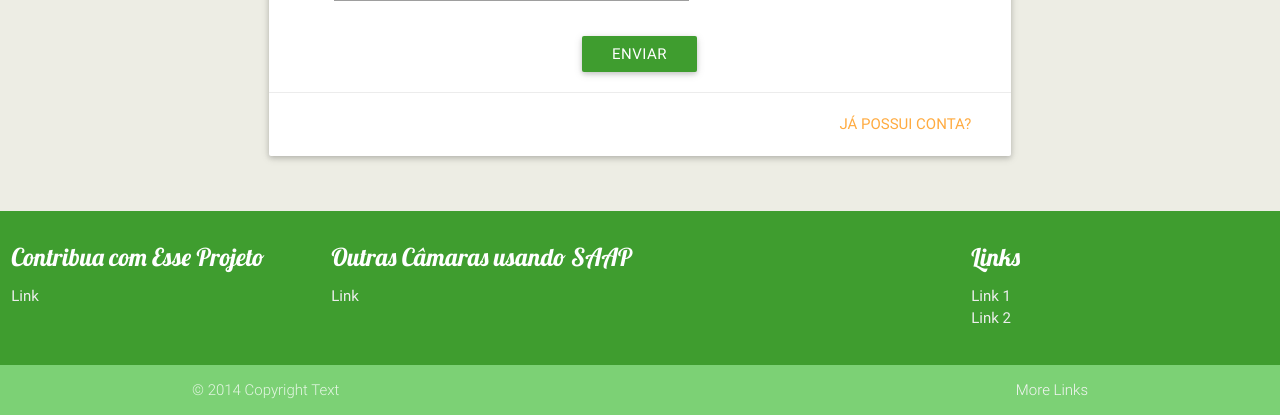
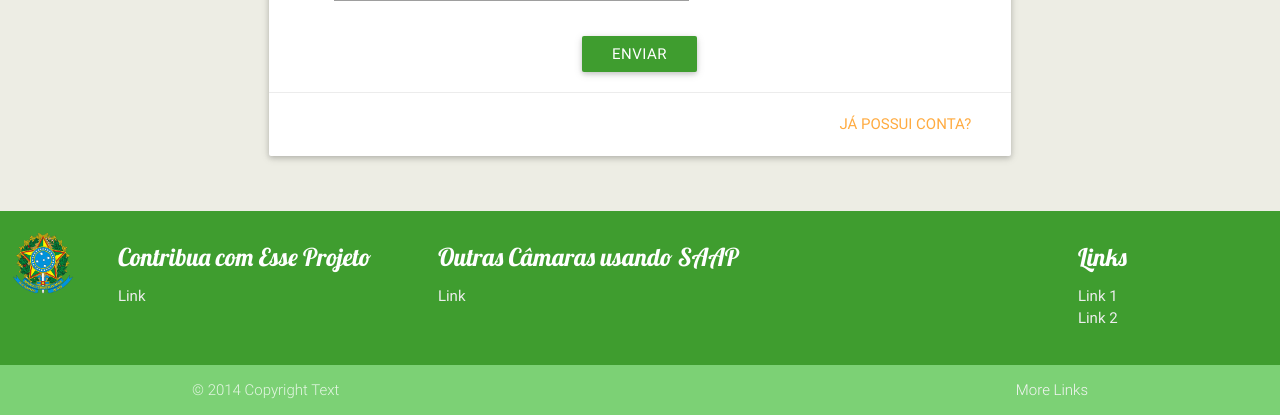
Before and after one commit to fga-eps-mds/2016.2-SAAP, a Django app: page /cadastro/ in a window 1280 px wide. Shown: the part 885-1300 px from the top of the page. Run offline with Django 3.2, Linux system fonts and the light colour scheme; some libraries are stand-ins or nearby versions.

Commit message:
Atualiza design do rodapé padrão dos templates.

```diff
--- a/saap/default/templates/rodape.html
+++ b/saap/default/templates/rodape.html
@@ -1,7 +1,11 @@
 {% block footer %}
-
     <footer class="page-footer saap-dark-green">
         <div class="row">
+            <div class="col s12 m4 l1">
+                <a href="/">
+                    <img src="../static/images/brasao-da-republica-dark-green.png" height="64" class="responsive-image" width="64">
+                </a>
+            </div>
             <div class="col s12 m4 l3">
                 <h5 class="white-text">Contribua com Esse Projeto</h5>
                 <ul>
@@ -14,7 +18,7 @@
                     <li><a class="grey-text text-lighten-3" href="#!">Link</a></li>
                 </ul>
             </div>
-            <div class="col s12 m4 l3">
+            <div class="col s12 m4 l2">
                 <h5 class="white-text">Links</h5>
                 <ul>
                     <li><a class="grey-text text-lighten-3" href="#!">Link 1</a></li>
@@ -29,5 +33,4 @@
             </div>
         </div>
     </footer>
-
 {% endblock %}
```
Lines whose indentation alone changed are shown as unchanged.
